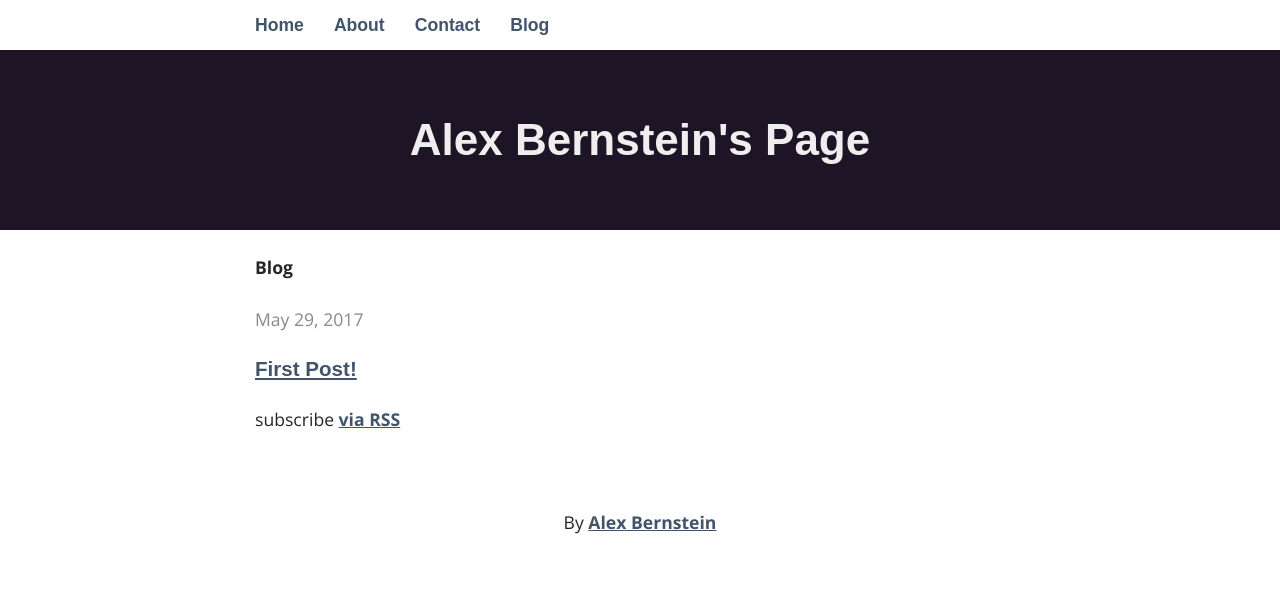
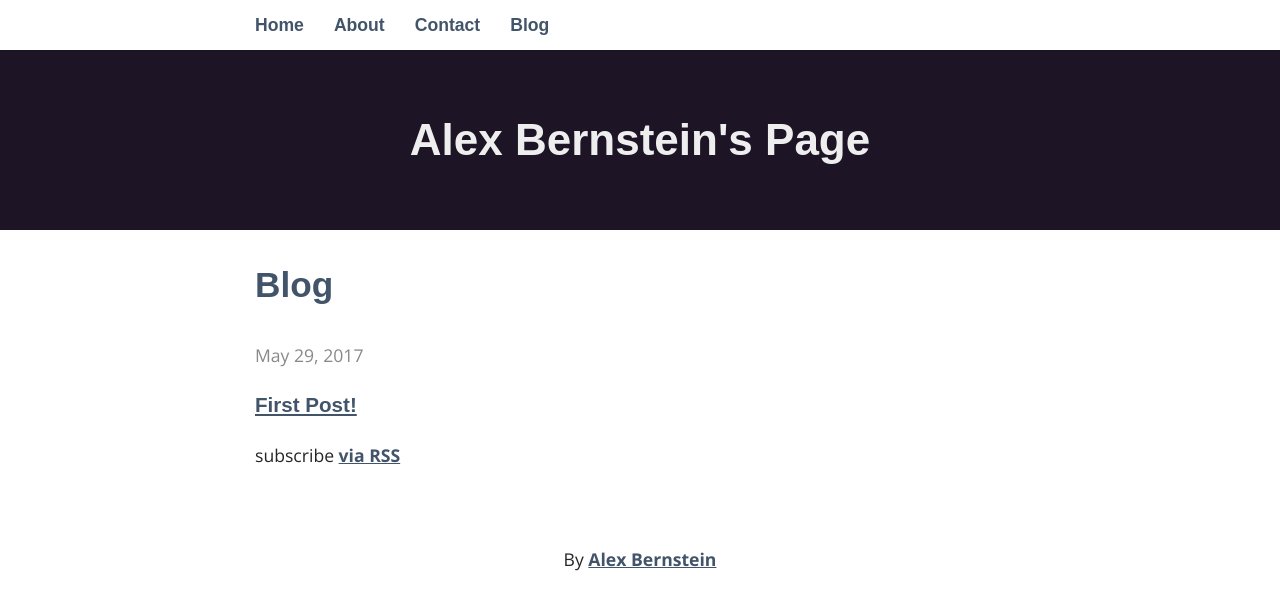
Before and after one commit to alexbstl/alexbstl.github.io, a Jekyll site: the page built from blog/index.html, in a window 1280 px wide. Shown: the top 610 px of the page. Built offline with Jekyll 4.4.1, drawn with Linux system fonts in a browser that asks for light colours; nearby versions of some CDN libraries; some web fonts are replaced.

Commit message:
minor change

```diff
--- a/blog/index.html
+++ b/blog/index.html
@@ -2,7 +2,7 @@
 layout: default
 ---
 
-<h4>Blog</h4>
+<h2>Blog</h2>
 
 {% for post in site.posts %}
 		<time>{{ post.date | date: "%b %-d, %Y" }}</time>
```
Also changed, not shown: 2 other files.
